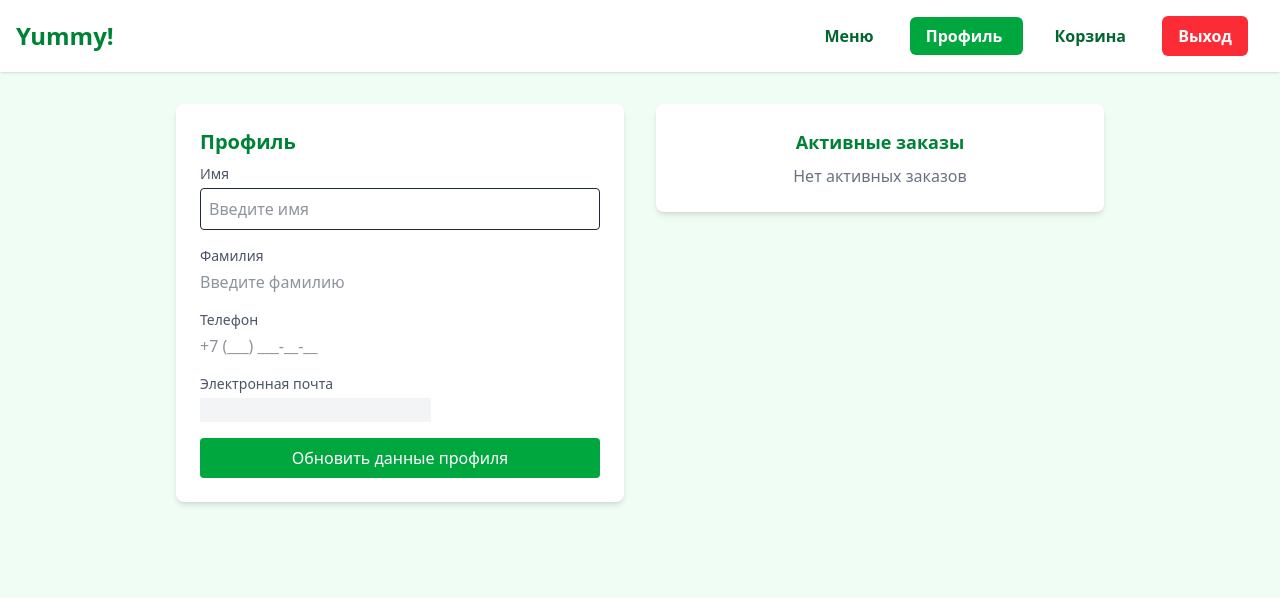
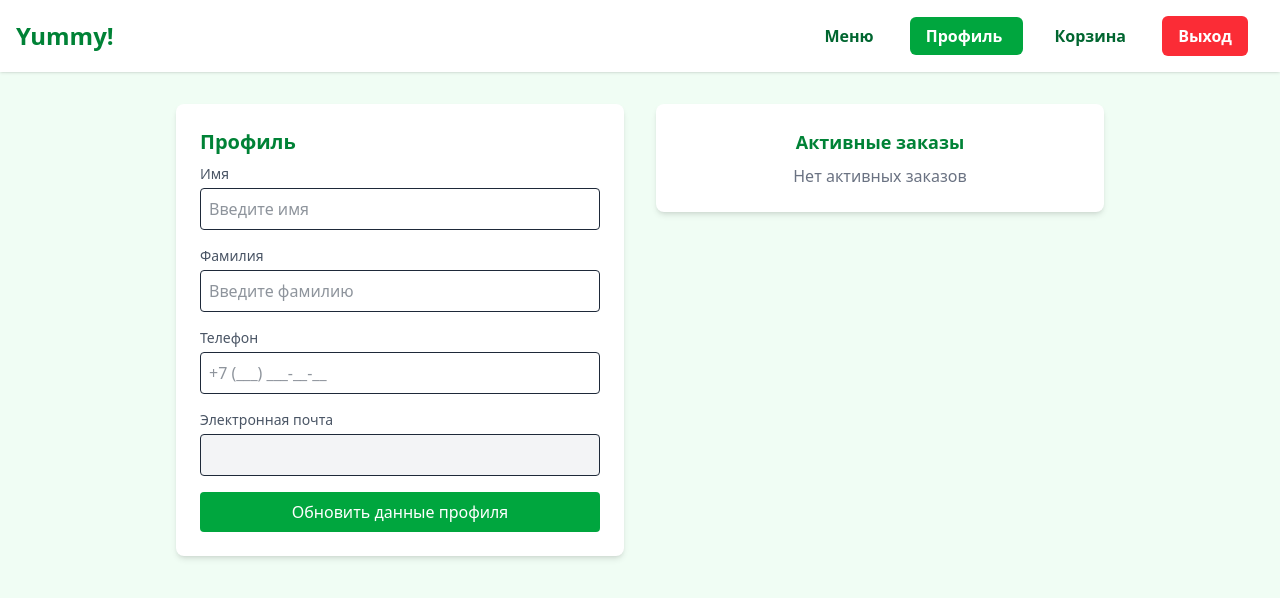
Before and after one commit to CandleStudent/proj, a Vue app in the folder frontend/: page /profile in a window 1280 px wide. Shown: the top 598 px of the page. Built offline with nearby package versions, Linux system fonts and the light colour scheme; no server answers; the HTML template or start-up script is replaced by a standard one.

Commit message:
Унифицировать дизайн полей в ProfileCard.vue

```diff
--- a/frontend/src/components/profile/ProfileCard.vue
+++ b/frontend/src/components/profile/ProfileCard.vue
@@ -52,17 +52,17 @@
 
     <div>
       <label class="block text-sm mb-1 text-gray-600">Фамилия</label>
-      <input v-model="form.surname" class="input" placeholder="Введите фамилию" />
+      <input v-model="form.surname" class="w-full p-2 border rounded focus:outline-none focus:ring-2 focus:ring-green-500" placeholder="Введите фамилию" />
     </div>
 
     <div>
       <label class="block text-sm mb-1 text-gray-600">Телефон</label>
-      <input v-model="form.phone" class="input" placeholder="+7 (___) ___-__-__" />
+      <input v-model="form.phone" class="w-full p-2 border rounded focus:outline-none focus:ring-2 focus:ring-green-500" placeholder="+7 (___) ___-__-__" />
     </div>
 
     <div>
       <label class="block text-sm mb-1 text-gray-600">Электронная почта</label>
-      <input :value="form.email" class="input bg-gray-100 cursor-not-allowed" disabled />
+      <input :value="form.email" class="input bg-gray-100 cursor-not-allowed w-full p-2 border rounded focus:outline-none focus:ring-2 focus:ring-green-500" disabled />
     </div>
 
     <button @click="updateProfile" class="w-full bg-green-600 hover:bg-green-700 text-white py-2 rounded transition">
```
